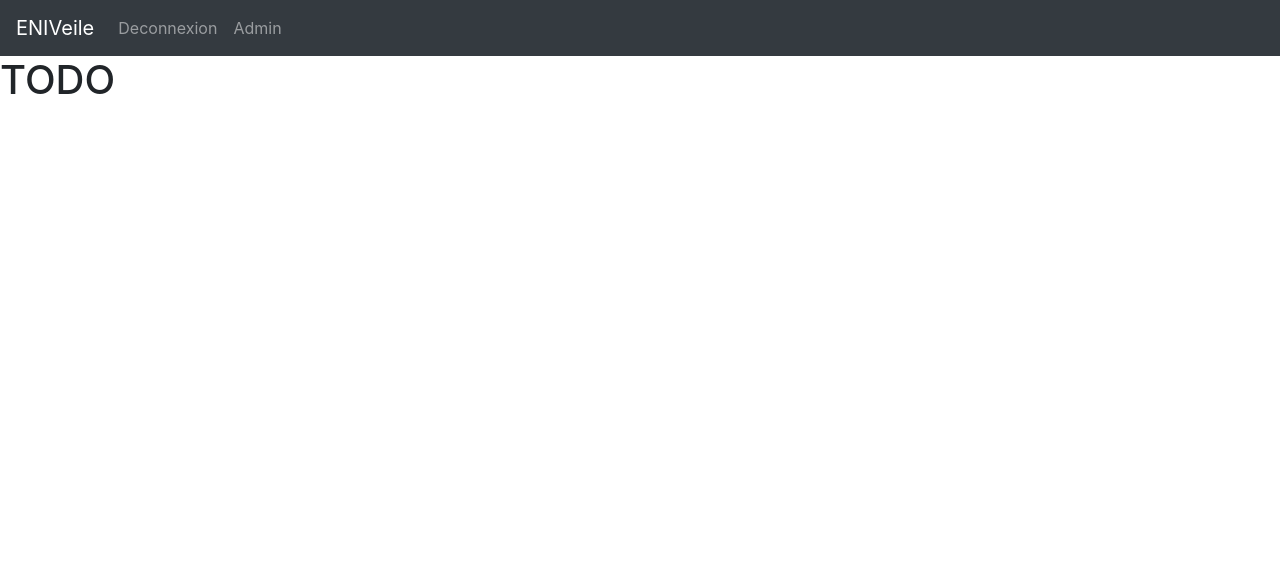
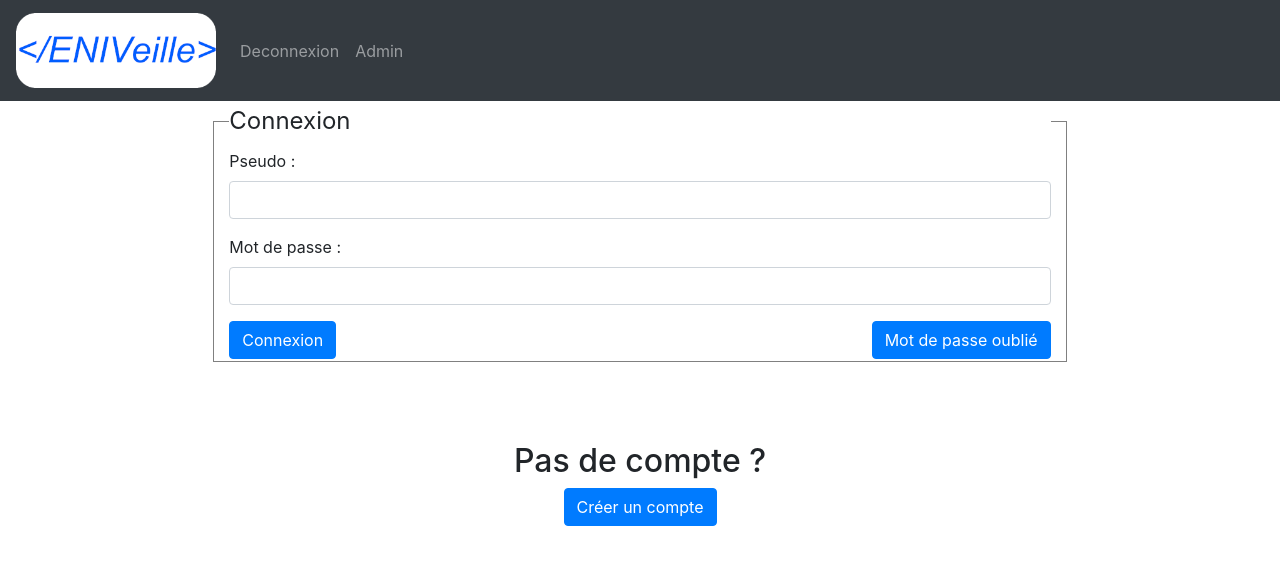
Before and after one commit to Pefouk/StageENI, a Django app: template ENIVeille/templates/ENIVeille/login.html in a window 1280 px wide. Shown: the top 565 px of the page. Run offline with Django 3.2, Linux system fonts and the light colour scheme; the template is opened without the code that fills it: values that come from a table or form of the project are taken from there, others are empty; the visitor is signed in with stand-in values (Sample User, id 1); some libraries are stand-ins or nearby versions.

Commit message:
page de connexion fonctionelle

```diff
--- /dev/null
+++ b/ENIVeille/forms.py
@@ -0,0 +1,22 @@
+from crispy_forms.helper import FormHelper
+from django import forms
+
+
+class FormConnexion(forms.Form):
+    pseudo = forms.CharField(
+        required=True,
+        label="Pseudo :",
+    )
+    motDePasse = forms.CharField(
+        label="Mot de passe :",
+        required=True,
+        max_length=32,
+        widget=forms.PasswordInput
+    )
+
+    def __init__(self, *args, **kwargs):
+        super(FormConnexion, self).__init__(*args, **kwargs)
+        self.helper = FormHelper()
+        self.helper.form_class = 'connexion'
+        self.helper.form_method = 'post'
+        self.helper.form_action = 'connexion'
--- a/ENIVeille/static/css/style.css
+++ b/ENIVeille/static/css/style.css
@@ -1,6 +1,30 @@
 html {
+}
+
+.asteriskField {
+    display: none;
 }
 
 .alerte {
     text-align: center;
 }
+
+.connexion {
+    margin-top: 10vh;
+    display: flex;
+    flex-direction: column;
+    align-items: center;
+    justify-content: center;
+}
+
+fieldset {
+    border: 1px solid gray;
+    margin: 2px;
+    padding: 2px;
+}
+
+.buttons_connexion {
+    display: flex;
+    justify-content: space-between;
+
+}
--- a/ENIVeille/templates/ENIVeille/home.html
+++ b/ENIVeille/templates/ENIVeille/home.html
@@ -1,9 +1,9 @@
 {% extends 'ENIVeille/include/main.html' %}
 
 {% block title%}
-    : THE YES
+    : Accueil
 {% endblock %}
 {% block content %}
     <h1>Page d'accueil</h1>
-    <p>Incroyable</p>
+    <p>TODO</p>
 {% endblock %}
--- a/ENIVeille/templates/ENIVeille/include/header.html
+++ b/ENIVeille/templates/ENIVeille/include/header.html
@@ -1,5 +1,7 @@
+{% load static %}
 <nav class="navbar navbar-expand-lg navbar-dark bg-dark">
-    <a class="navbar-brand" href="/">ENIVeile</a>
+    <a class="navbar-brand" href="/"><img src="{% static 'img/Logo.png' %}" alt="</ENIVeille" width="200vmin"></a>
+    {% if request.user.is_authenticated %}
         <button class="navbar-toggler" type="button" data-toggle="collapse" data-target="#navbarSupportedContent"
                 aria-controls="navbarSupportedContent" aria-expanded="false" aria-label="Toggle navigation">
             <span class="navbar-toggler-icon"></span>
@@ -14,4 +16,5 @@
                 </li>
             </ul>
         </div>
+    {% endif %}
 </nav>
--- a/ENIVeille/templates/ENIVeille/include/main.html
+++ b/ENIVeille/templates/ENIVeille/include/main.html
@@ -7,6 +7,7 @@
     <link rel="stylesheet" href="https://stackpath.bootstrapcdn.com/bootstrap/4.3.1/css/bootstrap.min.css"
           integrity="sha384-ggOyR0iXCbMQv3Xipma34MD+dH/1fQ784/j6cY/iJTQUOhcWr7x9JvoRxT2MZw1T" crossorigin="anonymous"/>
     <link rel="stylesheet" href="{% static 'css/style.css' %}"/>
+    <link rel="icon" href="{% static 'img/Icone.png' %}">
 </head>
 <body>
 {% if messages %}
@@ -19,11 +20,9 @@
     </div>
     {% endfor %}
 {% endif %}
-{% if request.user.is_authenticated  %}
 <header>
     {% include 'ENIVeille/include/header.html' %}
 </header>
-{% endif %}
 <div id="container">
     {% block content %}
     {% endblock %}
--- a/ENIVeille/templates/ENIVeille/login.html
+++ b/ENIVeille/templates/ENIVeille/login.html
@@ -1,9 +1,24 @@
 {% extends 'ENIVeille/include/main.html' %}
-
+{% load crispy_forms_tags %}
+{% load static %}
 {% block title %}
-    Connexion
+    : Connexion
 {% endblock %}
 
 {% block content %}
-    <h1>TODO</h1>
+    <fieldset class="col-8 offset-2">
+        <legend>Connexion</legend>
+        <form method="post" class="" action="{% url 'connexion' %}">
+            {{ form |crispy }}
+            {% csrf_token %}
+            <div class="buttons_connexion">
+                <input type="submit" class="btn btn-primary" value="Connexion">
+                <a class="btn btn-primary" href="{% url 'connexion' %}" role="button">Mot de passe oublié</a>
+            </div>
+        </form>
+    </fieldset>
+    <div class="connexion">
+        <h2>Pas de compte ?</h2>
+        <a class="btn btn-primary" href="#" role="button">Créer un compte</a>
+    </div>
 {% endblock %}
```
Also changed, not shown: ENIVeille/views.py (+17 -8 lines), Stage/settings.py (+4 -7 lines), ENIVeille/static/img/Icone.png (added), ENIVeille/static/img/Logo.png (added). Lines whose indentation alone changed are shown as unchanged.
